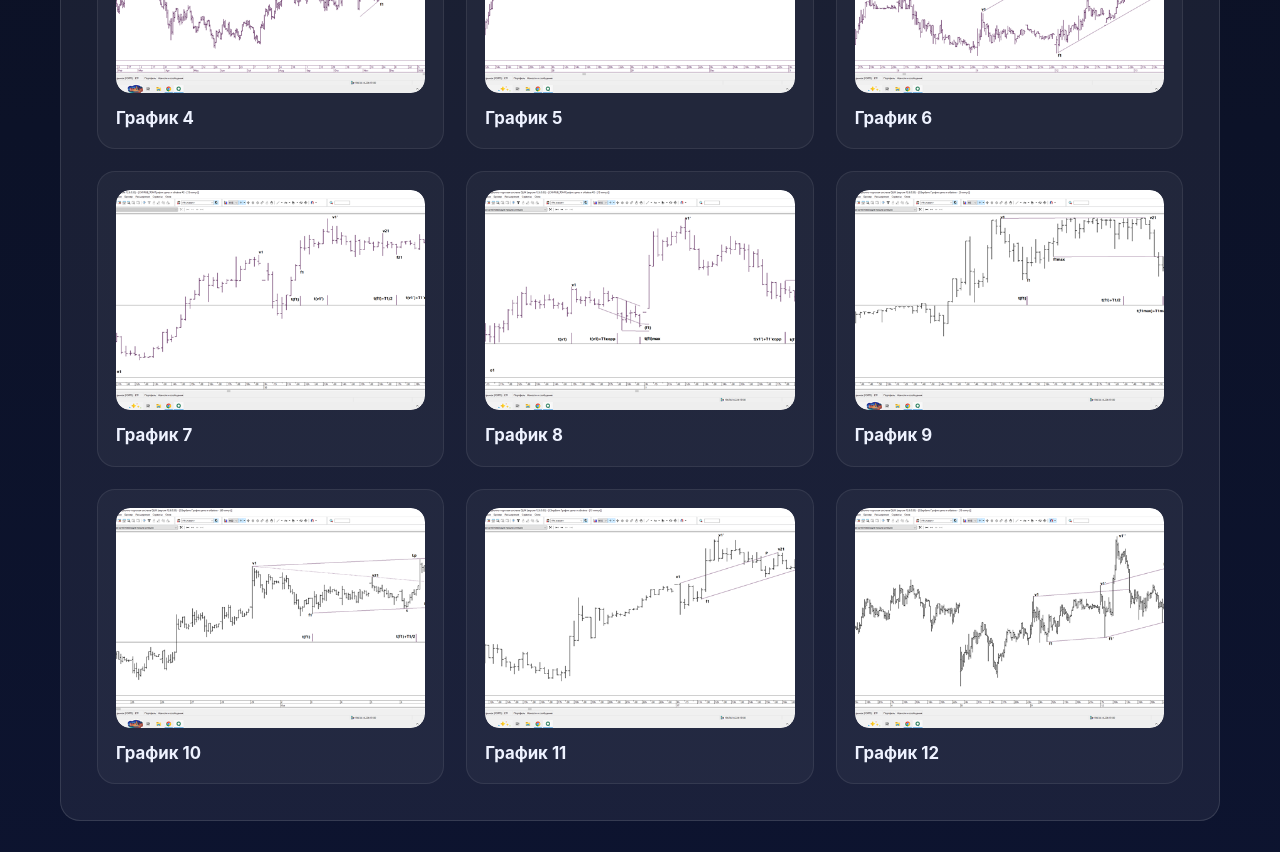
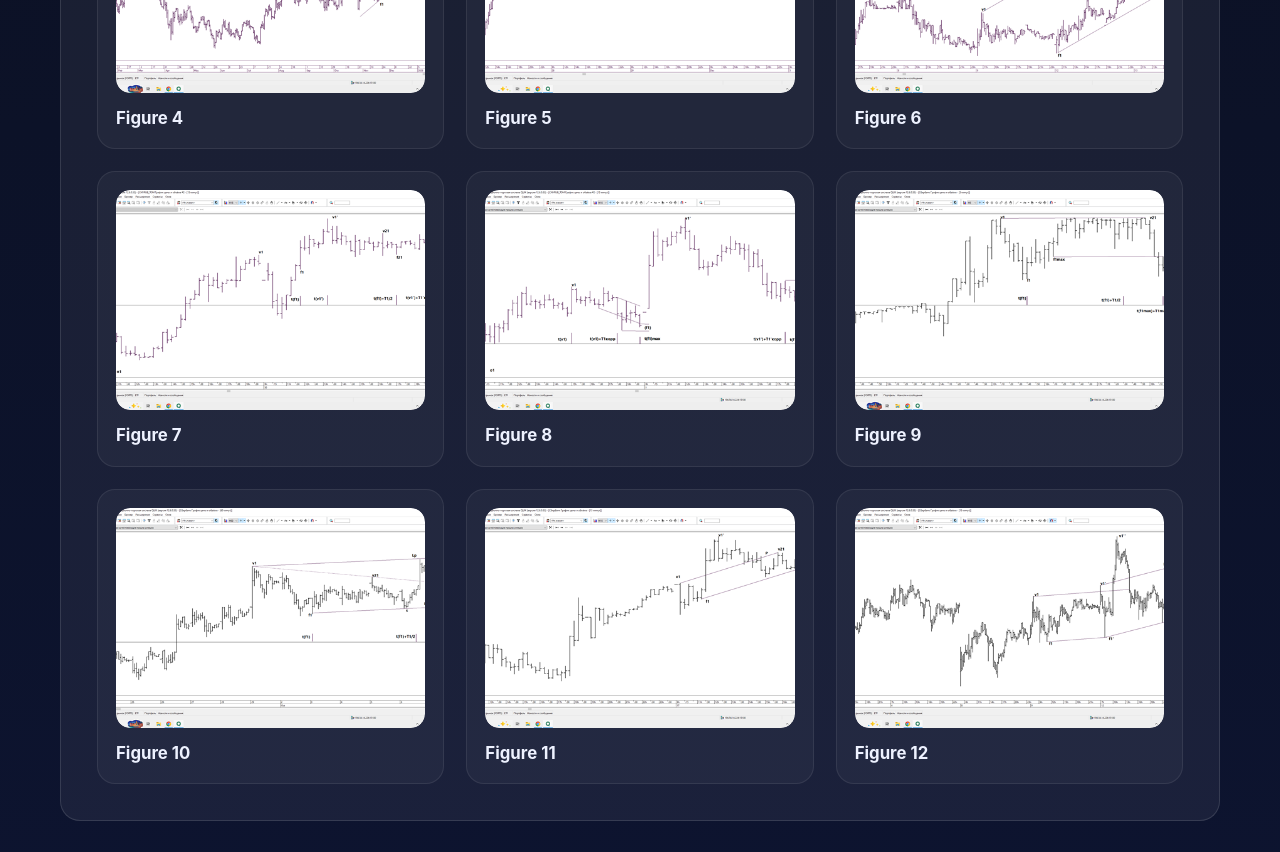
Before and after one commit to naoumov-ilia/naoumov-ilia.github.io, a Jekyll site: the page built from ru/diagrams/index.md, in a window 1280 px wide and 1400 px high, scrolled down 233 px. Shown: the part 455-1307 px from the top of the window. Built offline with Jekyll 4.4.1, drawn with Linux system fonts in a browser that asks for light colours.

Commit message:
Update index.md

```diff
--- a/ru/diagrams/index.md
+++ b/ru/diagrams/index.md
@@ -22,7 +22,7 @@ permalink: /ru/diagrams/
 
   <article class="diagram-thumb-card">
     <a class="diagram-thumb-link no-lightbox" href="{{ '/ru/diagrams/graph-2/' | relative_url }}" target="_blank" rel="noopener">
-      <img class="diagram-thumb-image" src="{{ '/assets/images/graph-2.png' | relative_url }}" alt="График 2">
+      <img class="diagram-thumb-image" src="{{ '/assets/images/graph-2.png' | relative_url }}" alt="Figure 2">
     </a>
     <h3 class="diagram-thumb-title">
       <a href="{{ '/ru/diagrams/graph-2/' | relative_url }}" target="_blank" rel="noopener">
@@ -33,7 +33,7 @@ permalink: /ru/diagrams/
 
   <article class="diagram-thumb-card">
     <a class="diagram-thumb-link no-lightbox" href="{{ '/ru/diagrams/graph-3/' | relative_url }}" target="_blank" rel="noopener">
-      <img class="diagram-thumb-image" src="{{ '/assets/images/graph-3.png' | relative_url }}" alt="График 3">
+      <img class="diagram-thumb-image" src="{{ '/assets/images/graph-3.png' | relative_url }}" alt="Figure 3">
     </a>
     <h3 class="diagram-thumb-title">
       <a href="{{ '/ru/diagrams/graph-3/' | relative_url }}" target="_blank" rel="noopener">
@@ -48,95 +48,95 @@ permalink: /ru/diagrams/
     </a>
     <h3 class="diagram-thumb-title">
       <a href="{{ '/ru/diagrams/graph-4/' | relative_url }}" target="_blank" rel="noopener">
-        График 4
+        Figure 4
       </a>
     </h3>
   </article>
 
   <article class="diagram-thumb-card">
     <a class="diagram-thumb-link no-lightbox" href="{{ '/ru/diagrams/graph-5/' | relative_url }}" target="_blank" rel="noopener">
-      <img class="diagram-thumb-image" src="{{ '/assets/images/graph-5.png' | relative_url }}" alt="График 5">
+      <img class="diagram-thumb-image" src="{{ '/assets/images/graph-5.png' | relative_url }}" alt="Figure 5">
     </a>
     <h3 class="diagram-thumb-title">
       <a href="{{ '/ru/diagrams/graph-5/' | relative_url }}" target="_blank" rel="noopener">
-        График 5
+        Figure 5
       </a>
     </h3>
   </article>
 
   <article class="diagram-thumb-card">
     <a class="diagram-thumb-link no-lightbox" href="{{ '/ru/diagrams/graph-6/' | relative_url }}" target="_blank" rel="noopener">
-      <img class="diagram-thumb-image" src="{{ '/assets/images/graph-6.png' | relative_url }}" alt="График 6">
+      <img class="diagram-thumb-image" src="{{ '/assets/images/graph-6.png' | relative_url }}" alt="Figure 6">
     </a>
     <h3 class="diagram-thumb-title">
       <a href="{{ '/ru/diagrams/graph-6/' | relative_url }}" target="_blank" rel="noopener">
-        График 6
+        Figure 6
       </a>
     </h3>
   </article>
 
   <article class="diagram-thumb-card">
     <a class="diagram-thumb-link no-lightbox" href="{{ '/ru/diagrams/graph-7/' | relative_url }}" target="_blank" rel="noopener">
-      <img class="diagram-thumb-image" src="{{ '/assets/images/graph-7.png' | relative_url }}" alt="График 7">
+      <img class="diagram-thumb-image" src="{{ '/assets/images/graph-7.png' | relative_url }}" alt="Figure 7">
     </a>
     <h3 class="diagram-thumb-title">
       <a href="{{ '/ru/diagrams/graph-7/' | relative_url }}" target="_blank" rel="noopener">
-        График 7
+        Figure 7
       </a>
     </h3>
   </article>
 
   <article class="diagram-thumb-card">
     <a class="diagram-thumb-link no-lightbox" href="{{ '/ru/diagrams/graph-8/' | relative_url }}" target="_blank" rel="noopener">
-      <img class="diagram-thumb-image" src="{{ '/assets/images/graph-8.png' | relative_url }}" alt="График 8">
+      <img class="diagram-thumb-image" src="{{ '/assets/images/graph-8.png' | relative_url }}" alt="Figure 8">
     </a>
     <h3 class="diagram-thumb-title">
       <a href="{{ '/ru/diagrams/graph-8/' | relative_url }}" target="_blank" rel="noopener">
-        График 8
+        Figure 8
       </a>
     </h3>
   </article>
 
   <article class="diagram-thumb-card">
     <a class="diagram-thumb-link no-lightbox" href="{{ '/ru/diagrams/graph-9/' | relative_url }}" target="_blank" rel="noopener">
-      <img class="diagram-thumb-image" src="{{ '/assets/images/graph-9.png' | relative_url }}" alt="График 9">
+      <img class="diagram-thumb-image" src="{{ '/assets/images/graph-9.png' | relative_url }}" alt="Figure 9">
     </a>
     <h3 class="diagram-thumb-title">
       <a href="{{ '/ru/diagrams/graph-9/' | relative_url }}" target="_blank" rel="noopener">
-        График 9
+        Figure 9
       </a>
     </h3>
   </article>
 
   <article class="diagram-thumb-card">
     <a class="diagram-thumb-link no-lightbox" href="{{ '/ru/diagrams/graph-10/' | relative_url }}" target="_blank" rel="noopener">
-      <img class="diagram-thumb-image" src="{{ '/assets/images/graph-10.png' | relative_url }}" alt="График 10">
+      <img class="diagram-thumb-image" src="{{ '/assets/images/graph-10.png' | relative_url }}" alt="Figure 10">
     </a>
     <h3 class="diagram-thumb-title">
       <a href="{{ '/ru/diagrams/graph-10/' | relative_url }}" target="_blank" rel="noopener">
-        График 10
+        Figure 10
       </a>
     </h3>
   </article>
 
   <article class="diagram-thumb-card">
     <a class="diagram-thumb-link no-lightbox" href="{{ '/ru/diagrams/graph-11/' | relative_url }}" target="_blank" rel="noopener">
-      <img class="diagram-thumb-image" src="{{ '/assets/images/graph-11.png' | relative_url }}" alt="График 11">
+      <img class="diagram-thumb-image" src="{{ '/assets/images/graph-11.png' | relative_url }}" alt="Figure 11">
     </a>
     <h3 class="diagram-thumb-title">
       <a href="{{ '/ru/diagrams/graph-11/' | relative_url }}" target="_blank" rel="noopener">
-        График 11
+        Figure 11
       </a>
     </h3>
   </article>
 
   <article class="diagram-thumb-card">
     <a class="diagram-thumb-link no-lightbox" href="{{ '/ru/diagrams/graph-12/' | relative_url }}" target="_blank" rel="noopener">
-      <img class="diagram-thumb-image" src="{{ '/assets/images/graph-12.png' | relative_url }}" alt="График 12">
+      <img class="diagram-thumb-image" src="{{ '/assets/images/graph-12.png' | relative_url }}" alt="Figure 12">
     </a>
     <h3 class="diagram-thumb-title">
       <a href="{{ '/ru/diagrams/graph-12/' | relative_url }}" target="_blank" rel="noopener">
-        График 12
+        Figure 12
       </a>
     </h3>
   </article>
```
